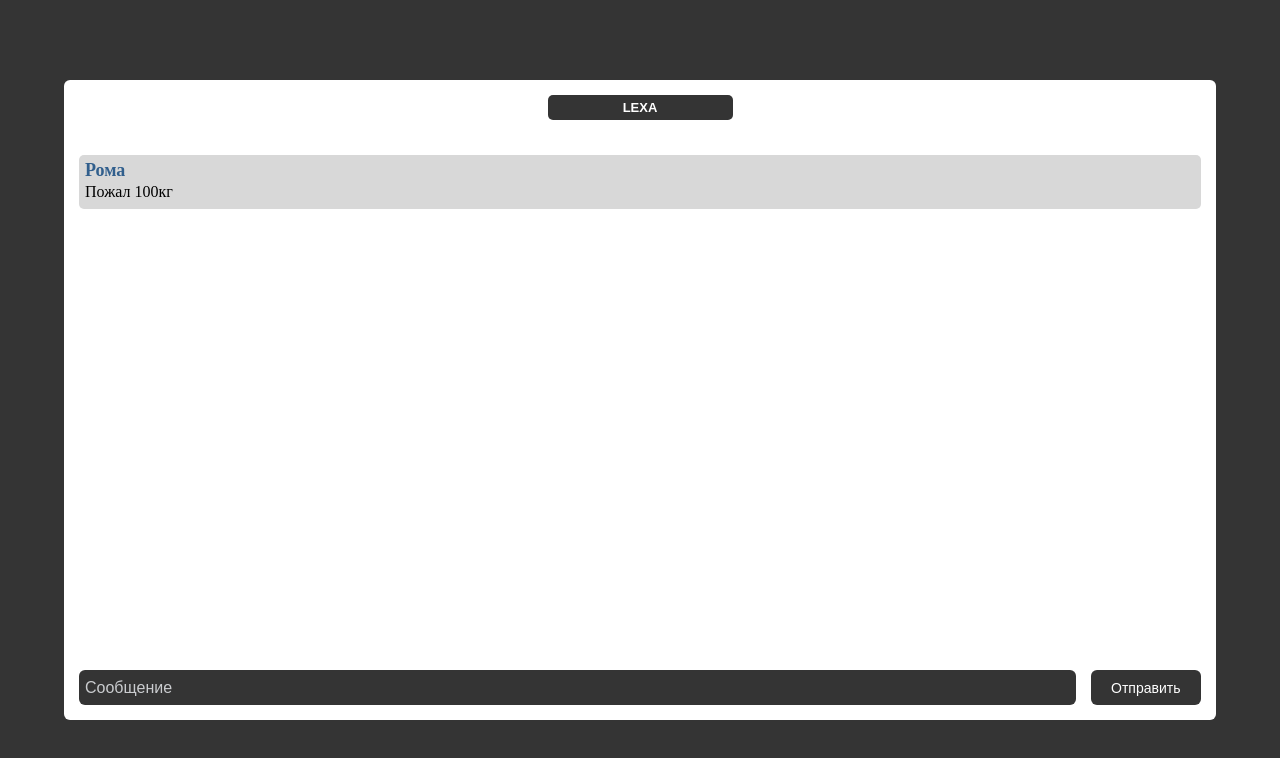
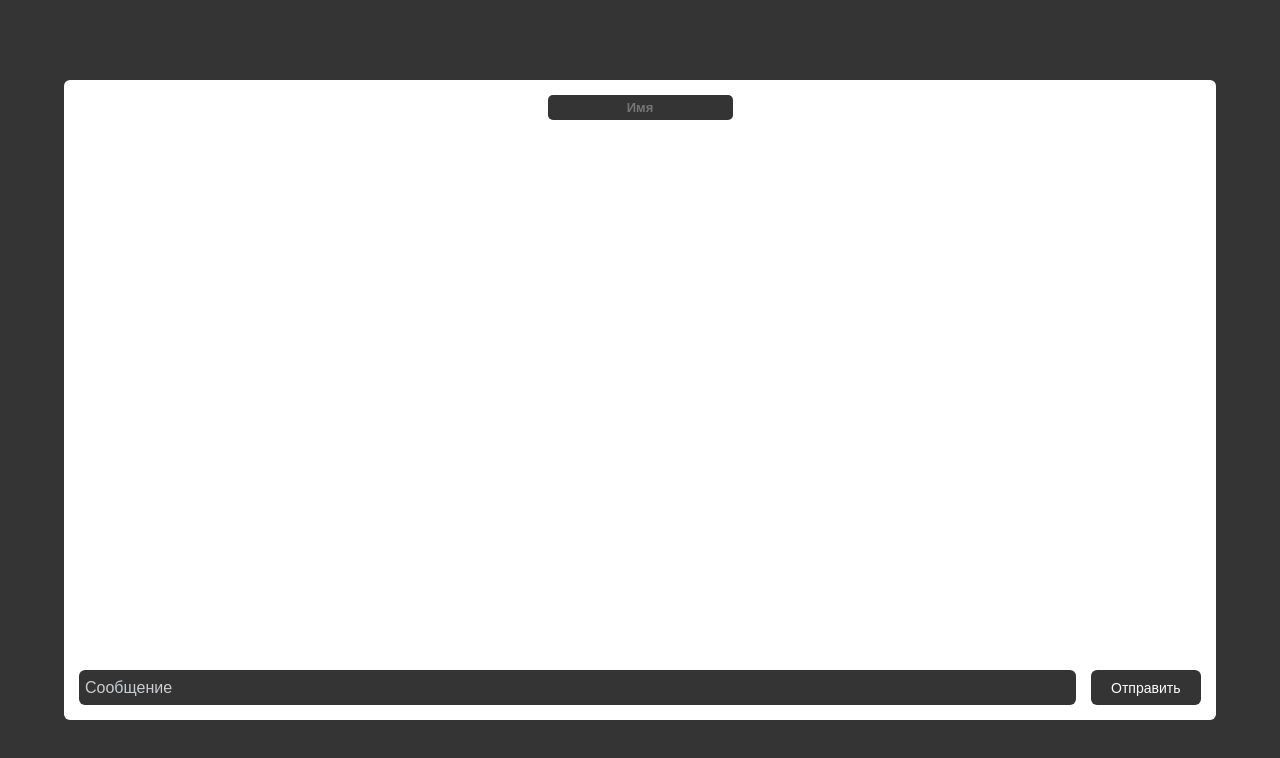
Before and after one commit to KRONIX31/webSocket-client, a plain HTML site: page index.html in a window 1280 px wide. Drawn offline with Linux system fonts and the light colour scheme.

Commit message:
Add files via upload

```diff
--- a/index.html
+++ b/index.html
@@ -16,10 +16,7 @@
             </div>
             <div class="chat_wrapper">
                 <div class="chat">
-                    <div class="message">
-                        <div class="nickname">Рома</div>
-                        <div class="message_text">Пожал 100кг</div>
-                    </div>
+
                 </div>
             </div>
             <div class="submit_wrapper">
--- a/main.js
+++ b/main.js
@@ -3,9 +3,13 @@ const submitButton = document.querySelector('.submit_wrapper button')
 const submitInput = document.querySelector('.submit_wrapper input')
 const formWrapper = document.querySelector('.form_wrapper')
 const myNicknameInput = document.querySelector('.my_nickname_wrapper input')
-myNicknameInput.value = 'LEXA'
+myNicknameInput.value = JSON.parse(localStorage.WebSocket).nickname || ''
 const chat = document.querySelector('.chat')
 
+
+myNicknameInput.addEventListener('change',(e)=>{
+    localStorage.setItem('WebSocket',  JSON.stringify({'nickname': myNicknameInput.value}))
+})
 function send(){
     const name = myNicknameInput.value
     const message = submitInput.value
```
